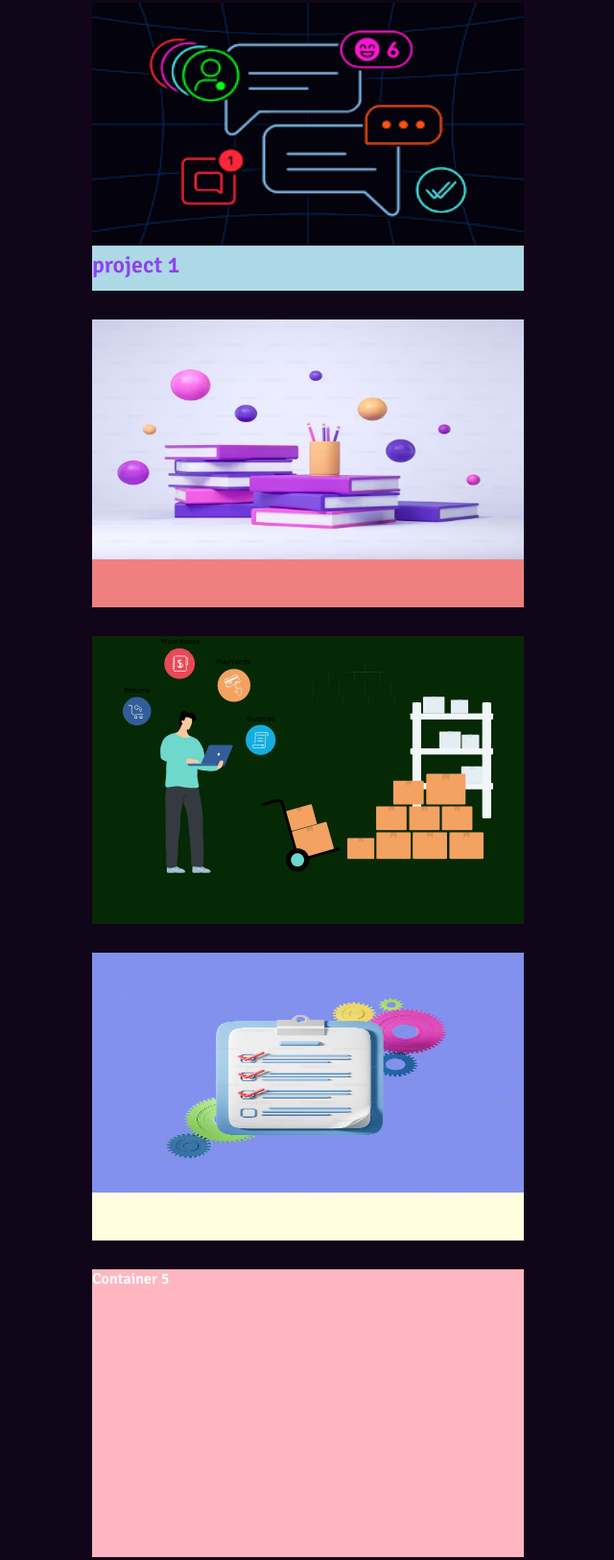
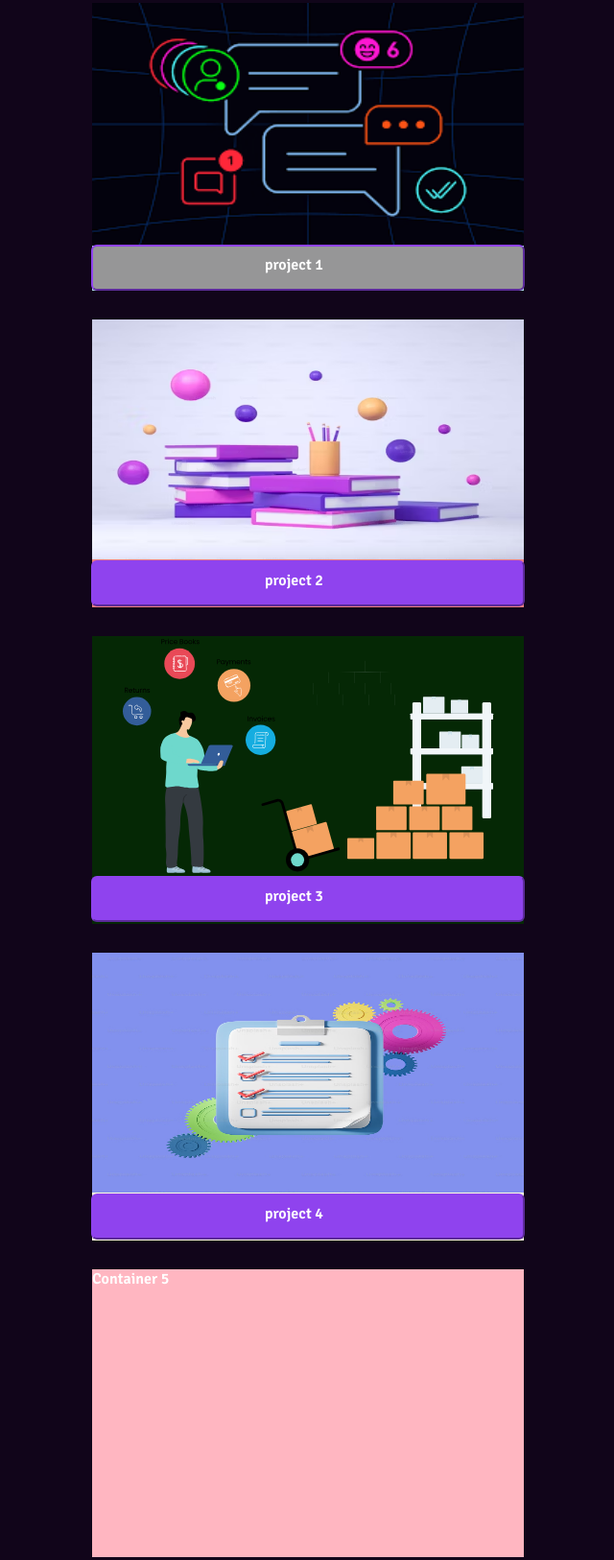
Before and after one commit to havyasam/portfolio2, a plain HTML site: page index.html in a window 1280 px wide. Shown: the part 3095-4721 px from the top of the page at 96% size, without its empty margins (404-1044 px from the left). Drawn offline with nearby package versions, Linux system fonts and the light colour scheme; a web font is replaced by a local one.

Commit message:
made some changes in project section

```diff
--- a/index.html
+++ b/index.html
@@ -255,11 +255,11 @@
 
   <div class="project-section">
     <div class="projec"><h1 align="center" style="padding-bottom: 60px; " >Projects</h1></div>
-    <div class="project" id="project1"><div class="chit"><img src="chat.png" class="chatpng"alt="" width="450px" height="200px"> <h2>project 1</h2></div></div>
-    <div class="project" id="project2"><img src="school.avif" alt=""  width = "450px" height="250px"></div>
-    <div class="project" id="project3"><img src="inventory.svg" alt="" width="450px" height="250px" ></div>
-    <div class="project" id="project4"><img src="todo.avif" alt=""  width = "450px" height="250px"></div>
-    <div class="project" id="project5">Container 5</div>
+    <div class="project hoverproject" id="project1"><div class="chit"><img src="chat.png" class="chatpng"alt="" width="450px" height="200px"> <button class="btnproject"><p class="paraproj">project 1</p></button></div></div>
+    <div class="project hoverproject" id="project2"><img src="school.avif" alt=""  width = "450px" height="250px"><button class="btnproject1"><p class="paraproj">project 2</p></button></div>
+    <div class="project hoverproject" id="project3"><img src="inventory.svg" alt="" width="450px" height="250px" ><button class="btnproject2"><p class="paraproj">project 3</p></button></div>
+    <div class="project hoverproject" id="project4"><img src="todo.avif" alt=""  width = "450px" height="250px"><button class="btnproject3"><p class="paraproj">project 4</p></button></div>
+    <div class="project hoverproject" id="project5">Container 5</div>
   </div>
 
   <div id="contact-me"></div>
--- a/style.css
+++ b/style.css
@@ -665,6 +665,80 @@ h1{
         color: white;
         padding: 0;
     }
+    .hoverproject::after {
+        content: '';
+        position: absolute;
+        width: 430px;
+        height: 233px;
+        top: 0%;
+        left: 50%;
+        transform: translateX(-50%);
+        padding: 10px;
+        background-color: black;
+        color: white;
+        font-size: 16px;
+        white-space: nowrap;
+        opacity: 0;
+        transition: opacity 0.4s ease;
+        display: block;
+    }
+    .btnproject{
+        position: absolute;
+        top: 94%;
+        bottom: 30%;
+        left: -2.5%;
+        width: 452px;
+        height: 48px;
+        color: black;
+        background-color: rgb(150, 150, 151) ;
+
+    }
+
+    .btnproject1{
+        position: absolute;
+        top: 80.5%;
+        bottom: 30%;
+        left: -2.5%;
+        width: 452px;
+        height: 48px;
+        color: black;
+
+    }
+
+    .btnproject2{
+        position: absolute;
+        top: 80%;
+        bottom: 30%;
+        left: -2.5%;
+        width: 452px;
+        height: 48px;
+        color: black;
+
+    }
+
+    .btnproject3{
+        position: absolute;
+        top: 80.3%;
+        bottom: 30%;
+        left: -2.5%;
+        width: 452px;
+        height: 48px;
+        color: black;
+
+    }
+    .paraproj{
+        position: absolute;
+        top: 20%;
+        left: 40%;
+    }
+
+
+    .hoverproject:hover::after {
+        content: 'This is the text that appears on hover!';
+        transition-delay: .4s;
+        opacity: 0.8;
+    }
+
 
     #project1 { background-color: lightblue; }
     #project2 { background-color: lightcoral; }
```
